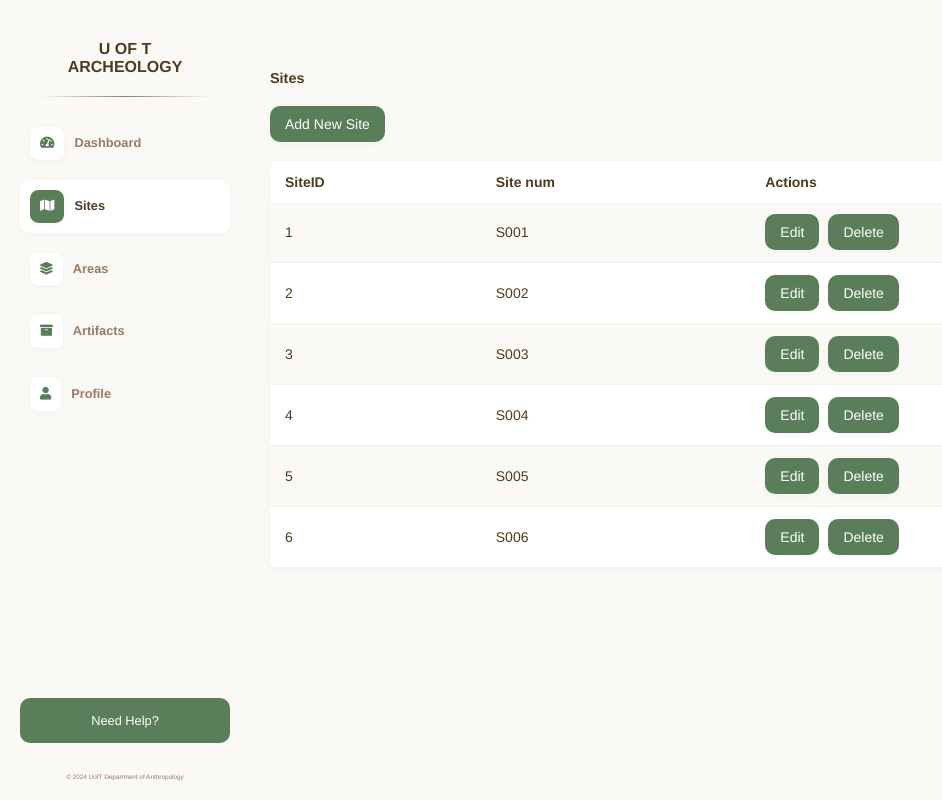
After one commit to Kalshone/ArcheologyWeb, a Django app: page /sites/ in a window 1280 px wide. The commit adds this page. Shown: the whole page, without its empty margins (0-942 px from the left). Run offline with Django 5.2, Linux system fonts and the light colour scheme; data comes from the database, SQL or seed files in the repository; both versions use the stored data as it was after the commit.

Commit message:
add the site page, make it pull from database, style, and add an addNewSite button

```diff
--- a/ArcheologyWebsite/urls.py
+++ b/ArcheologyWebsite/urls.py
@@ -16,8 +16,10 @@ Including another URLconf
 """
 from django.contrib import admin
 from django.urls import path, include
+from myapp import views
 
 urlpatterns = [
     path('admin/', admin.site.urls),
     path('', include('myapp.urls')),
+    path('sites/', views.sites, name='sites'),
 ]
--- /dev/null
+++ b/myapp/templatetags/custom_filters.py
@@ -0,0 +1,7 @@
+from django import template
+
+register = template.Library()
+
+@register.filter
+def attr(obj, attr_name):
+    return getattr(obj, attr_name)
--- a/myapp/urls.py
+++ b/myapp/urls.py
@@ -3,4 +3,5 @@ from . import views
 
 urlpatterns = [
     path('', views.home, name='home'),
+    path('sites/', views.sites, name='sites'),
 ]
--- a/myapp/views.py
+++ b/myapp/views.py
@@ -1,11 +1,32 @@
-from django.shortcuts import render
+from django.shortcuts import render, redirect
 from django.http import HttpResponse
+from django.db.utils import IntegrityError
 from .models import Site
 
 def home(request):
-    # return HttpResponse("Hello, Django!")
+    sites = Site.objects.all()
+    return render(request, 'home.html', {'sites': sites})
+
+def sites(request):
+    if request.method == 'POST':
+        site_data = {field: request.POST[field] for field in request.POST if field != 'csrfmiddlewaretoken'}
+        try:
+            Site.objects.create(**site_data)
+        except IntegrityError:
+            return render(request, 'sites.html', {
+                'sites': Site.objects.all(),
+                'headers': [field.name for field in Site._meta.fields],
+                'error': 'A site with this Site_num already exists.'
+            })
+        return redirect('sites')
 
     sites = Site.objects.all()
 
-    # Pass the sites data to the 'home.html' template
-    return render(request, 'home.html', {'sites': sites})
+    headers = [{'name': field.name, 'verbose_name': field.verbose_name} for field in Site._meta.fields]
+
+    # if sites.exists():
+    #     headers = sites.first()._meta.fields
+    # else:
+    #     headers = []
+
+    return render(request, 'sites.html', {'sites': sites, 'headers': headers})
--- a/static/css/styles.css
+++ b/static/css/styles.css
@@ -19,7 +19,7 @@
 body {
   display: flex;
   min-height: 100vh;
-  /* background-color: #F8F9FA; */
+  /* background-color: # F8F9FA; */
   background-color: #fbf9f6;
 }
 
@@ -46,14 +46,14 @@ h3 {
   margin: 20px;
   font-weight: 700;
   text-align: center;
-  /* color: #4f3c1f; */
+  /* color: # 4f3c1f; */
 }
 
 hr {
   border: 0;
   height: 1px;
   background: #333;
-  /* color: #4f3c1f; */
+  /* color: # 4f3c1f; */
   margin-top: 20px;
   margin-bottom: 20px;
   background-image: linear-gradient(to right, #fbf9f6, #997a63, #fbf9f6);
@@ -135,20 +135,20 @@ hr {
   padding-top: 70px;
 }
 
-.main-content .header {
+.main-content .stats-container {
   display: flex;
   justify-content: space-between;
   /* margin-bottom: 30px; */
 }
 
-.main-content .header .stats {
+.main-content .stats-container .stats {
   display: flex;
   gap: 30px;
   margin-top: 20px;
   flex: 1;
 }
 
-.main-content .header .stat-card {
+.main-content .stats-container .stat-card {
   display: flex;
   justify-content: space-between;
   background-color: #ffffff;
@@ -160,16 +160,130 @@ hr {
   flex: 1;
 }
 
-.main-content .header .stat-values {
+.main-content .stats-container .stat-values {
   display: flex;
   flex-direction: column;
   justify-content: center;
 }
 
-.main-content .header .fas {
+.main-content .stats-container .fas {
   padding: 12px;
   background-color: #5a7d5a;
   border-radius: 25%;
   color: #ffffff;
   box-shadow: 0 2px 6px rgba(180, 180, 180, 0.1);
 }
+
+.main-content .actions button {
+  margin: 20px 0 20px 0;
+}
+
+
+/* TABLE */
+.sites-table {
+  width: 100%;
+  border-collapse: collapse;
+  background-color: #ffffff;
+  border-radius: 8px;
+  overflow: hidden;
+  font-size: 14px;
+  /* margin: 10px 0 10px 0; */
+  box-shadow: 0 2px 6px rgba(180, 180, 180, 0.1);
+}
+
+.sites-table th,
+.sites-table td {
+  padding: 12px 15px;
+  text-align: left;
+}
+
+.sites-table tbody tr {
+  border-bottom: 1px solid #f5f0eb;
+}
+
+.sites-table tbody tr:nth-child(odd) {
+  background-color: #fbf9f6;
+}
+
+.sites-table tbody tr:hover {
+  background-color: #f5f0eb;
+}
+
+
+/* Action buttons */
+.main-content button {
+  background-color: transparent;
+  border: none;
+  padding: 10px 15px;
+  background-color: #5a7d5a;
+  color: #ffffff;
+  border-radius: 10px;
+  font-size: 14px;
+  cursor: pointer;
+  margin-right: 5px;
+  box-shadow: 0 2px 6px rgba(180, 180, 180, 0.1);
+}
+
+.main-content button:hover {
+  background-color: #426b42;
+}
+
+/* .main-content button:disabled {
+  color: #636363;
+  background-color: #e2e2e2;
+  cursor: not-allowed;
+} */
+
+
+/* Form */
+#addSiteForm {
+  margin-top: 20px;
+  margin-bottom: 20px;
+  display: none;
+  font-size: 14px;
+  margin-left: 15px;
+}
+
+/* #addSiteForm.active {
+  display: block;
+} */
+
+.main-content .close {
+  margin-right: 15px;
+  cursor: pointer;
+}
+
+
+
+
+
+/* Status indicator styles
+.sites-table .fulfilled {
+  color: white;
+  background-color: #28a745;
+  padding: 5px 8px;
+  border-radius: 4px;
+  font-size: 12px;
+  font-weight: bold;
+  text-transform: uppercase;
+}
+
+.sites-table .confirmed {
+  color: white;
+  background-color: #007bff;
+  padding: 5px 8px;
+  border-radius: 4px;
+  font-size: 12px;
+  font-weight: bold;
+  text-transform: uppercase;
+}
+
+.sites-table .partially-shipped {
+  color: white;
+  background-color: #ffc107;
+  padding: 5px 8px;
+  border-radius: 4px;
+  font-size: 12px;
+  font-weight: bold;
+  text-transform: uppercase;
+} */
--- /dev/null
+++ b/templates/sites.html
@@ -0,0 +1,109 @@
+{% load static %}
+{% load custom_filters %}
+<html lang="en">
+<head>
+    <meta charset="UTF-8">
+    <meta name="viewport" content="width=device-width, initial-scale=1.0">
+    <title>Sites</title>
+    <link rel="stylesheet" href="{% static 'css/styles.css' %}">
+    <link rel="stylesheet" href="https://cdnjs.cloudflare.com/ajax/libs/font-awesome/5.15.4/css/all.min.css">
+    <link rel="stylesheet" href="https://fonts.googleapis.com/css2?family=Roboto:wght@400;700&display=swap">
+</head>
+<body>
+
+    <!-- Sidebar -->
+  <div class="sidebar">
+    <div>
+      <div class="logo">U OF T ARCHEOLOGY<hr></div>
+
+      <a href="{% url 'home' %}"><i class="fas fa-tachometer-alt"></i>Dashboard</a>
+      <a href="{% url 'sites' %}" class="current-page"><i class="fas fa-map"></i>Sites</a>
+      <a href="#"><i class="fas fa-layer-group"></i>Areas</a>
+      <a href="#"><i class="fas fa-archive"></i>Artifacts</a>
+      <a href="#"><i class="fas fa-user"></i>Profile</a>
+    </div>
+    <div>
+      <div class="help">Need Help?</div>
+      <div class="footer">&copy; 2024 UofT Department of Anthropology</div>
+    </div>
+  </div>
+
+  <!-- Main Content -->
+  <div class="main-content">
+    <h2>Sites</h2>
+    <div class="actions">
+        <button id="addSiteButton" onclick="openAddSiteForm()">Add New Site</button>
+    </div>
+
+    <!-- Add Site Modal -->
+    {% comment %} <div id="addSiteModal" class="modal">
+      <div class="modal-content">
+        <h2>Add New Site</h2>
+        <form id="addSiteForm">
+          {% for header in headers %}
+            {% if not forloop.first %}
+              <label for="{{ header.name }}">{{ header.verbose_name }}:</label>
+              <input type="text" id="{{ header.name }}" name="{{ header.name }}" required>
+            {% endif %}
+          {% endfor %}
+          <button type="submit">Add Site</button>
+          <span class="close" onclick="closeAddSiteModal()">&times;</span>
+        </form>
+      </div>
+    </div>  {% endcomment %}
+
+    <!-- Add Site Form -->
+    <div class="form">
+      {% comment %} <h2>Add New Site</h2> {% endcomment %}
+      <form id="addSiteForm" method="POST" action="{% url 'sites' %}">
+        <span class="close" onclick="closeAddSiteForm()">&times;</span>
+        {% csrf_token %}
+        {% for header in headers %}
+          {% if not forloop.first %}
+            <label for="{{ header.name }}">{{ header.verbose_name }}:</label>
+            <input type="text" id="{{ header.name }}" name="{{ header.name }}" required>
+          {% endif %}
+        {% endfor %}
+        <button type="submit">Add Site</button>
+      </form>
+    </div>
+
+    <!-- Sites Table -->
+    <table class="sites-table">
+      <thead>
+        <tr>
+          {% for header in headers %}
+          <th>{{ header.verbose_name }}</th>
+          {% endfor %}
+          <th>Actions</th>
+        </tr>
+      </thead>
+      <tbody>
+        {% for site in sites %}
+        <tr>
+          {% for header in headers %}
+          <td>{{ site|attr:header.name }}</td>
+          {% endfor %}
+          <td>
+            <button onclick="editSite({{ site.id }})">Edit</button>
+            <button onclick="deleteSite({{ site.id }})">Delete</button>
+          </td>
+        </tr>
+        {% endfor %}
+      </tbody>
+    </table>
+  </div>
+
+  <script>
+    function openAddSiteForm() {
+      document.getElementById('addSiteForm').style.display = 'block';
+      document.getElementById('addSiteButton').style.display = 'none';
+    }
+
+    function closeAddSiteForm() {
+      document.getElementById('addSiteForm').style.display = 'none';
+      document.getElementById('addSiteButton').style.display = 'block';
+    }
+  </script>
+
+</body>
```
Also changed, not shown: templates/home.html (+8 -11 lines), db.sqlite3, myapp/templatetags/__init__.py (added), 1 other file.
